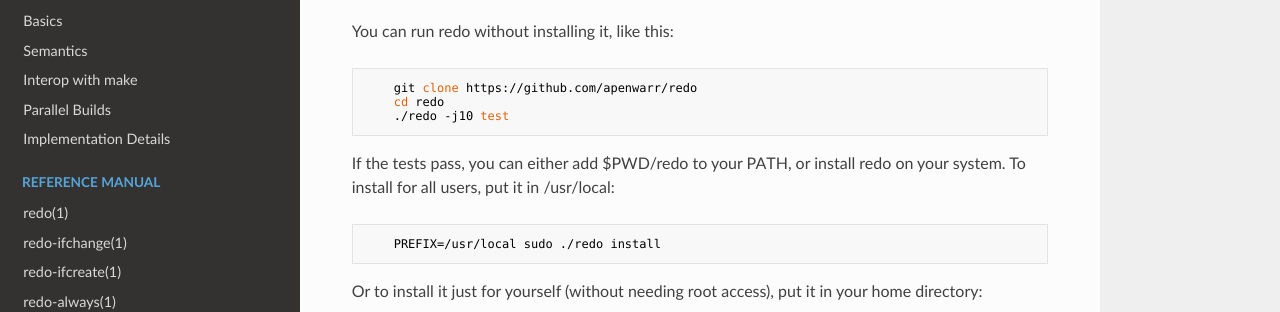
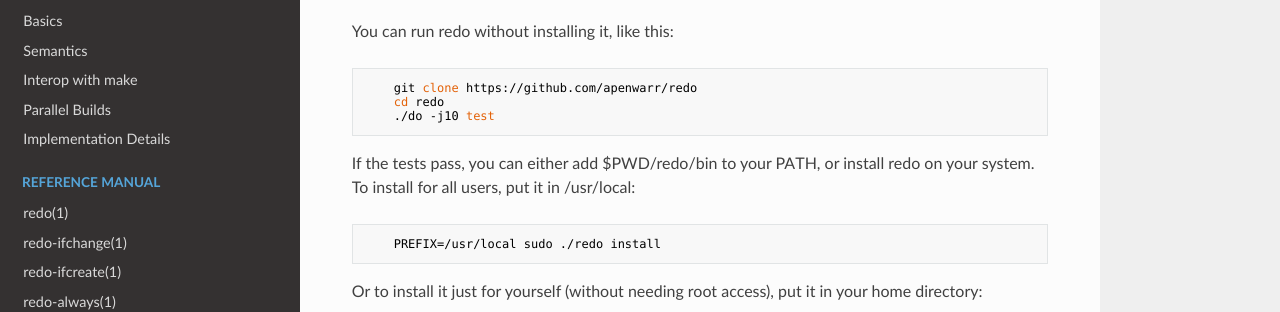
Before and after one commit to apenwarr/redo, an MkDocs documentation site: the page built from docs/GettingStarted.md, in a window 1280 px wide and 1336 px high. Shown: the part 450-762 px from the top of the window. Built offline with MkDocs 1.6.1, drawn with Linux system fonts in a browser that asks for light colours; nearby versions of some CDN libraries; old or Windows-style settings are respelled for this version of MkDocs.

Commit message:
Fix a few lagging doc references to old-style build+test layout.

````diff
--- a/docs/GettingStarted.md
+++ b/docs/GettingStarted.md
@@ -19,10 +19,10 @@ You can run redo without installing it, like this:
 ```sh
 	git clone https://github.com/apenwarr/redo
 	cd redo
-	./redo -j10 test
+	./do -j10 test
 ```
 
-If the tests pass, you can either add $PWD/redo to your PATH, or install
+If the tests pass, you can either add $PWD/redo/bin to your PATH, or install
 redo on your system.  To install for all users, put it in /usr/local:
 
 ```sh
````
Also changed, not shown: 2 other files.
